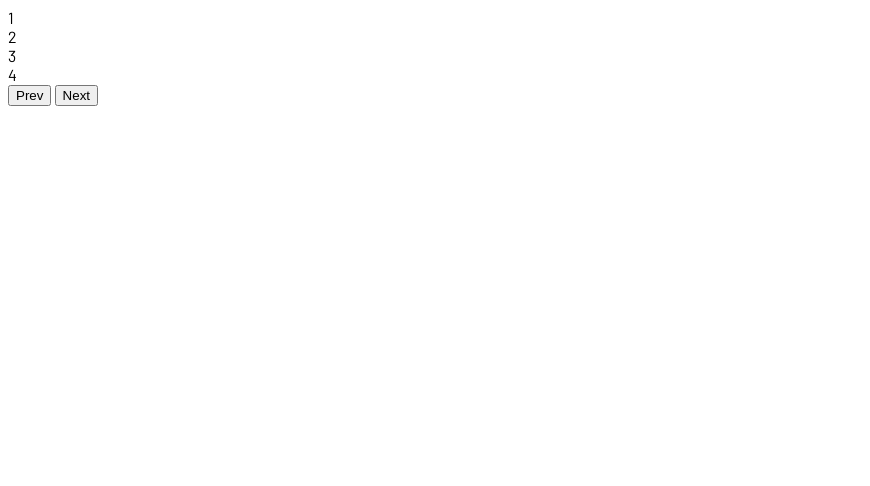
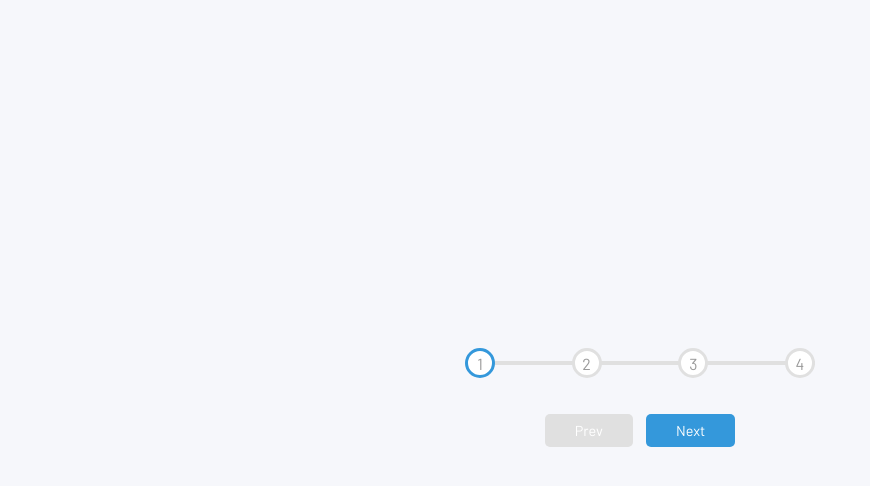
Before and after one commit to SanyaOdare/progress-steps-indicator, a plain HTML site: page index.html in a window 1280 px wide. Shown: the whole page, without its empty margins (0-870 px from the left). Drawn offline with Linux system fonts and the light colour scheme.

Commit message:
style disabled button

```diff
--- a/index.html
+++ b/index.html
@@ -11,13 +11,13 @@
   <div class="container">
     <div class="progress-container">
       <div class="progress" id="progress"></div>
-      <div class="cirle active">1</div>
-      <div class="cirle">2</div>
-      <div class="cirle">3</div>
-      <div class="cirle">4</div>
+      <div class="circle active">1</div>
+      <div class="circle">2</div>
+      <div class="circle">3</div>
+      <div class="circle">4</div>
     </div>
 
-    <button class="btn" id="prev">Prev</button>
+    <button class="btn" id="prev" disabled>Prev</button>
     <button class="btn" id="next">Next</button>
   </div>
   <script src="app.js"></script>
--- a/style.css
+++ b/style.css
@@ -1,9 +1,100 @@
 @import url('https://fonts.googleapis.com/css2?family=Barlow:wght@100;200;300;400;500;600;700;800;900&display=swap');
+
+:root {
+  --line-border-fill: #3498db;
+  --line-border-empty: #e0e0e0;
+}
 
 * {
   box-sizing: border-box;
 }
 
 body {
+  background-color: #f6f7fb;
+  display: flex;
+  align-items: center;
+  justify-content: center;
+  flex-direction: column;
   font-family: "Barlow", sans-serif;
+  height: 100vh;
+  margin: 0;
+  overflow: hidden;
 }
+
+.container {
+  text-align: center;
+}
+
+.progress-container {
+  display: flex;
+  justify-content: space-between;
+  margin-bottom: 1.88rem;
+  max-width: 100%;
+  position: relative;
+  width: 350px;
+}
+
+.progress-container::before {
+  background-color: var(--line-border-empty);
+  content: "";
+  height: 4px;
+  left: 0;
+  position: absolute;
+  top: 50%;
+  transform: translateY(-50%);
+  width: 100%;
+  z-index: -1;
+}
+.progress {
+  background-color: var(--line-border-fill);
+  height: 4px;
+  left: 0;
+  position: absolute;
+  top: 50%;
+  transform: translateY(-50%);
+  transition: 0.4s ease;
+  width: 0%;
+  z-index: -1;
+}
+
+.circle {
+  background-color: #fff;
+  border: 3px solid var(--line-border-empty);
+  border-radius: 50%;
+  color: #999;
+  display: flex;
+  align-items: center;
+  justify-content: center;
+  transition: 0.4s ease;
+  height: 30px;
+  width: 30px;
+}
+
+.circle.active {
+  border-color: var(--line-border-fill);
+}
+
+.btn {
+  background-color: var(--line-border-fill);
+  border: 0;
+  border-radius: 5px;
+  color: #fff;
+  cursor: pointer;
+  font-family: inherit;
+  font-size: 0.9rem;
+  margin: 5px;
+  padding: 8px 30px;
+}
+
+.btn:active {
+  transform: scale(0.98);
+}
+
+.btn:focus {
+  outline: 0;
+}
+
+.btn:disabled {
+  background-color: var(--line-border-empty);
+  cursor: not-allowed;
+}
```
